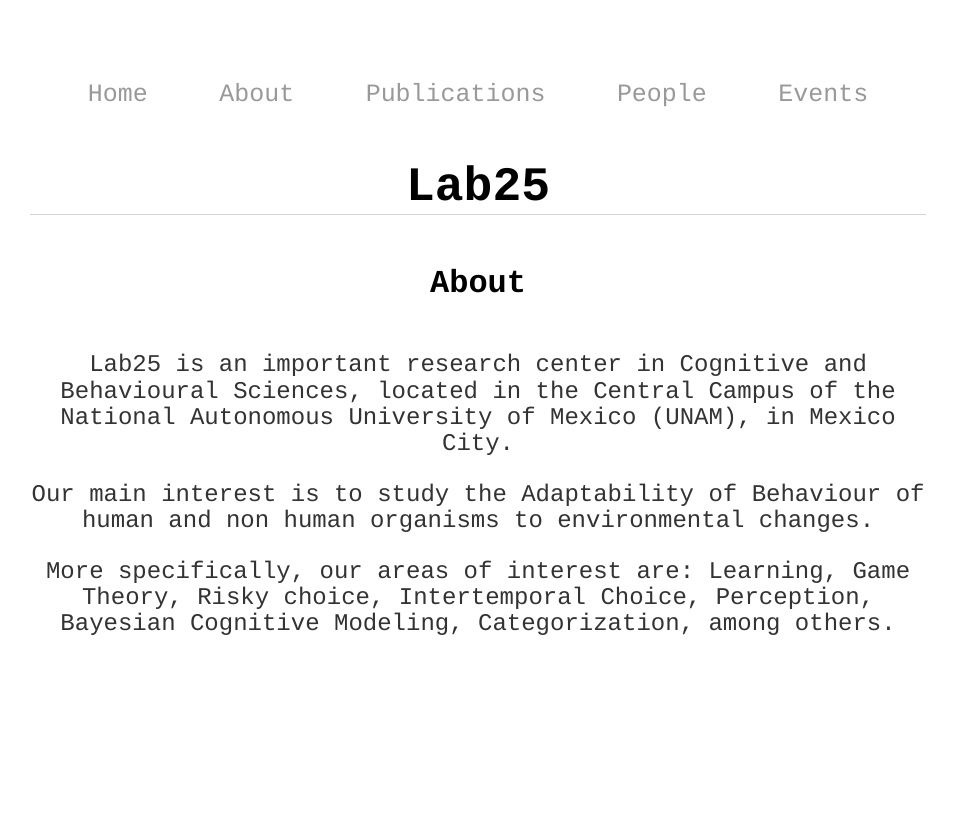
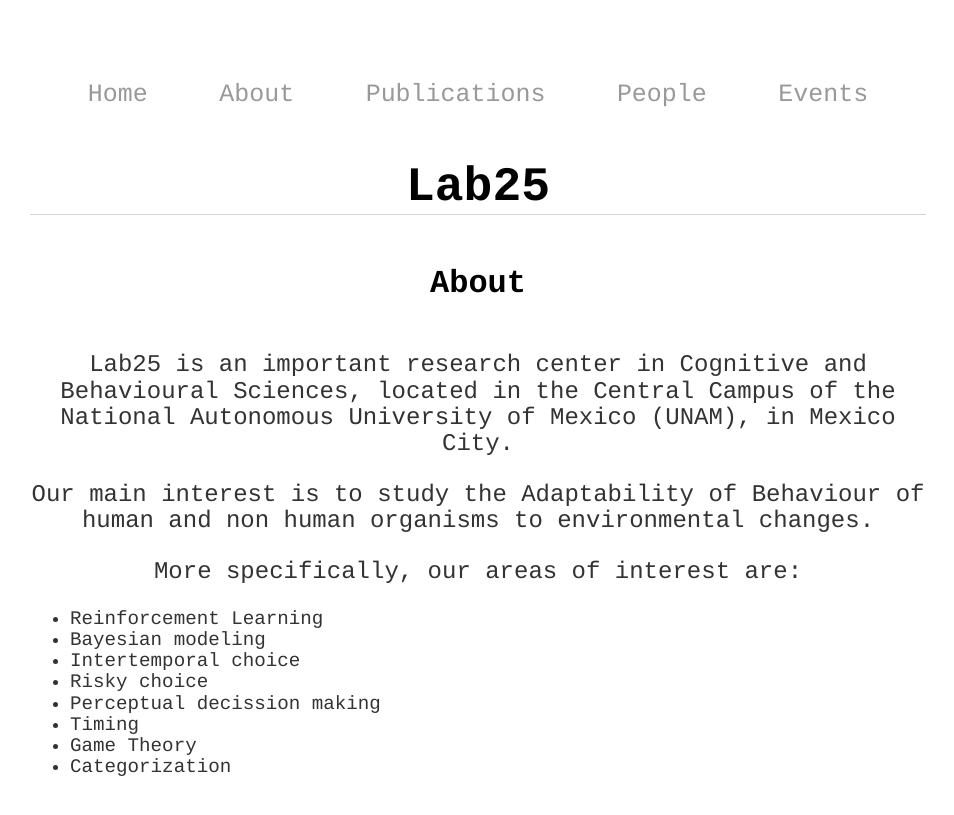
Before and after one commit to BouzasLab25/bouzaslab25.github.io, a Jekyll site: the page built from about/index.html, in a window 1280 px wide and 900 px high. Shown: the top 815 px of the window, without its empty margins (162-1116 px from the left). Built offline with Jekyll 4.4.1, drawn with Linux system fonts in a browser that asks for light colours.

Commit message:
Update index.html

```diff
--- a/about/index.html
+++ b/about/index.html
@@ -9,6 +9,16 @@
 	<p>Our main interest is to study the Adaptability of Behaviour of human and non human organisms to environmental changes. </p>
 
 
-	<p>More specifically, our areas of interest are: Learning, Game Theory, Risky choice, Intertemporal Choice, Perception, Bayesian Cognitive Modeling, Categorization, among others. </p>
+	<p>More specifically, our areas of interest are:</p>
+	<ul>
+	<li class='ho' >Reinforcement Learning</li>
+	<li class='ho' >Bayesian modeling</li>
+	<li class='ho' >Intertemporal choice</li>
+	<li class='ho' >Risky choice</li>
+	<li class='ho' >Perceptual decission making</li>
+	<li class='ho' >Timing</li>
+	<li class='ho' >Game Theory</li>
+	<li class='ho' >Categorization</li>
+	</ul>
 
 </div>
```
